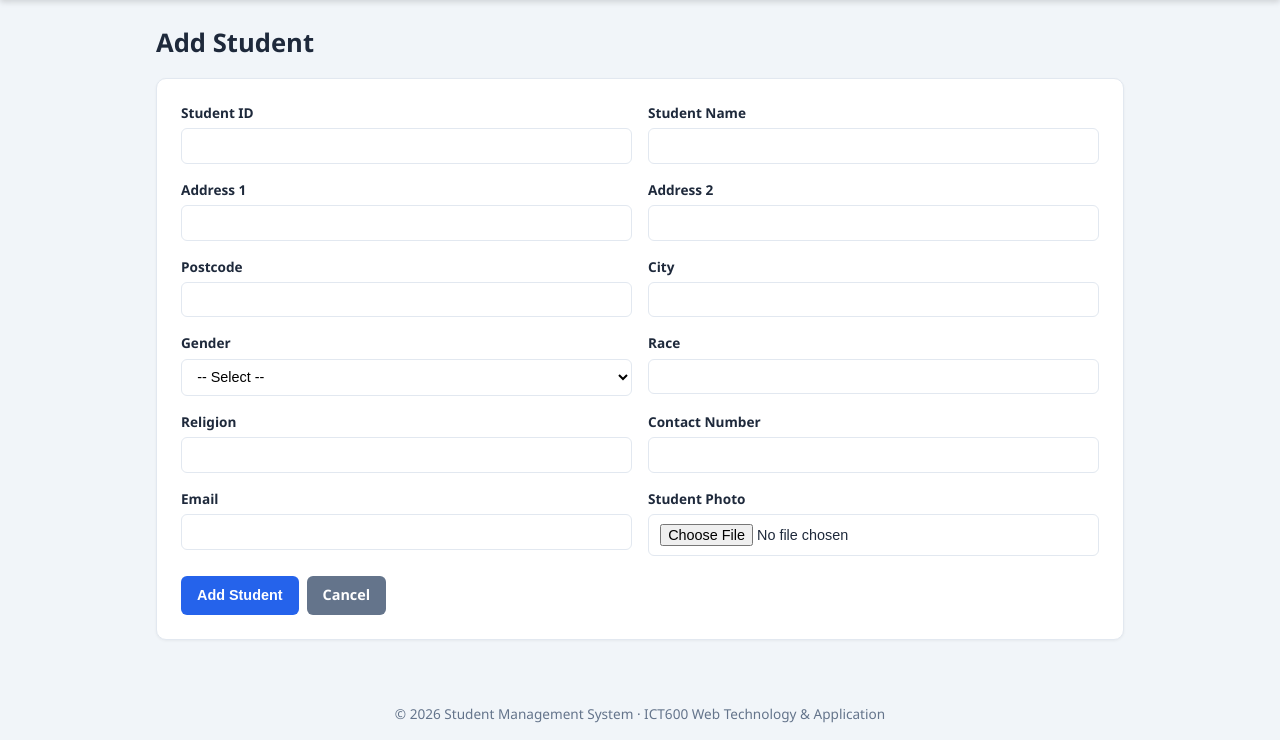
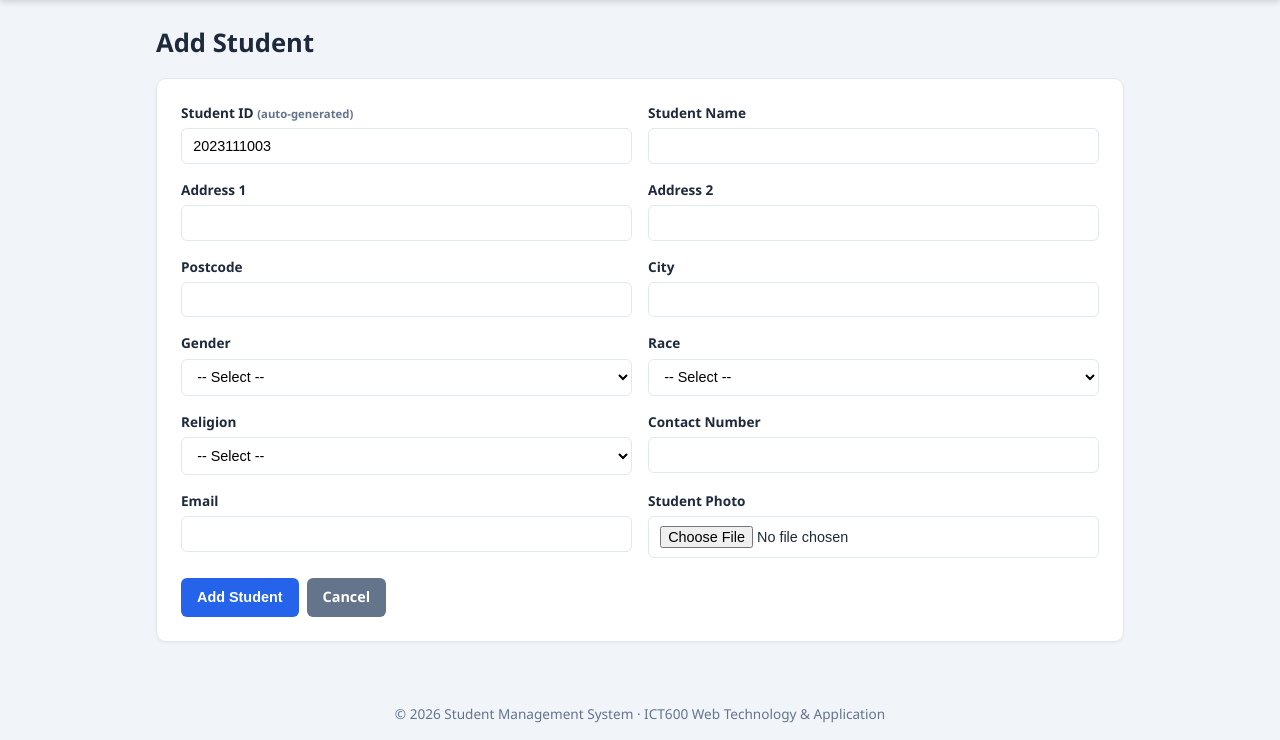
Before and after one commit to akluha72/uitm-sem6-student-management-system, a PHP site: page /add_student.php in a window 1280 px wide. Shown: the part 60-800 px from the top of the page. Run offline with PHP 8.4, Linux system fonts and the light colour scheme; the visitor is signed in with stand-in values (Sample User, id 1); data comes from the database, SQL or seed files in the repository.

Commit message:
auto studentID, religion and race dropdown

```diff
--- a/add_student.php
+++ b/add_student.php
@@ -6,18 +6,19 @@ $error   = '';
 $student = [];     // empty form
 
 if ($_SERVER['REQUEST_METHOD'] === 'POST') {
-    // Collect and trim input.
-    $fields = ['student_id','name','address1','address2','postcode','city',
+    // Collect and trim input (student_id is auto-generated, not taken from the form).
+    $fields = ['name','address1','address2','postcode','city',
                'gender','race','religion','contact','email'];
     foreach ($fields as $f) {
         $student[$f] = trim($_POST[$f] ?? '');
     }
 
+    // Generate the Student ID server-side so it is always unique and current.
+    $student['student_id'] = get_next_student_id($conn);
+
     // Basic validation.
-    if ($student['student_id'] === '' || $student['name'] === '' || $student['email'] === '') {
-        $error = 'Student ID, Name and Email are required.';
-    } elseif (student_id_exists($conn, $student['student_id'])) {
-        $error = 'That Student ID already exists.';
+    if ($student['name'] === '' || $student['email'] === '') {
+        $error = 'Name and Email are required.';
     } else {
         try {
             $student['photo'] = handle_photo_upload('photo');
@@ -30,8 +31,12 @@ if ($_SERVER['REQUEST_METHOD'] === 'POST') {
     }
 }
 
+// Show a preview of the ID that will be assigned.
+$student['student_id'] = get_next_student_id($conn);
+
 $page_title   = 'Add Student';
 $submit_label = 'Add Student';
+$autogen_id   = true;   // render Student ID as read-only / auto-generated
 require_once __DIR__ . '/includes/header.php';
 ?>
 <h1>Add Student</h1>
--- a/includes/queries.php
+++ b/includes/queries.php
@@ -52,6 +52,22 @@ function get_student_by_id(mysqli $conn, int $id): ?array
     $row = $stmt->get_result()->fetch_assoc();
     $stmt->close();
     return $row ?: null;
+}
+
+/**
+ * Generate the next Student ID by incrementing the largest existing one.
+ * Continues the numeric sequence (e.g. 2023111002 -> 2023111003).
+ * Falls back to a base value when the table is empty.
+ */
+function get_next_student_id(mysqli $conn): string
+{
+    $sql = "SELECT MAX(CAST(student_id AS UNSIGNED)) AS max_id FROM student";
+    $row = $conn->query($sql)->fetch_assoc();
+    $max = (int)($row['max_id'] ?? 0);
+    if ($max <= 0) {
+        $max = 2023111000;   // base when table is empty
+    }
+    return (string)($max + 1);
 }
 
 /** Check whether a student_id already exists (optionally excluding one id). */
--- a/includes/student_form.php
+++ b/includes/student_form.php
@@ -11,6 +11,11 @@ $v = function (string $k) use ($student) {
 $selected = function (string $k, string $val) use ($student) {
     return (($student[$k] ?? '') === $val) ? 'selected' : '';
 };
+$autogen_id = $autogen_id ?? false;
+
+// Standard Malaysian options.
+$races     = ['Malay', 'Chinese', 'Indian', 'Bumiputera Sabah', 'Bumiputera Sarawak', 'Orang Asli', 'Others'];
+$religions = ['Islam', 'Buddhism', 'Christianity', 'Hinduism', 'Sikhism', 'Taoism', 'Others'];
 ?>
 <form method="post" enctype="multipart/form-data">
     <?php if (!empty($student['id'])): ?>
@@ -18,8 +23,9 @@ $selected = function (string $k, string $val) use ($student) {
     <?php endif; ?>
     <div class="form-grid">
         <div class="form-group">
-            <label>Student ID</label>
-            <input type="text" name="student_id" value="<?= $v('student_id') ?>" required>
+            <label>Student ID <?= $autogen_id ? '<small class="muted">(auto-generated)</small>' : '' ?></label>
+            <input type="text" name="student_id" value="<?= $v('student_id') ?>"
+                   <?= $autogen_id ? 'readonly' : 'required' ?>>
         </div>
         <div class="form-group">
             <label>Student Name</label>
@@ -51,11 +57,21 @@ $selected = function (string $k, string $val) use ($student) {
         </div>
         <div class="form-group">
             <label>Race</label>
-            <input type="text" name="race" value="<?= $v('race') ?>" required>
+            <select name="race" required>
+                <option value="">-- Select --</option>
+                <?php foreach ($races as $r): ?>
+                    <option value="<?= e($r) ?>" <?= $selected('race', $r) ?>><?= e($r) ?></option>
+                <?php endforeach; ?>
+            </select>
         </div>
         <div class="form-group">
             <label>Religion</label>
-            <input type="text" name="religion" value="<?= $v('religion') ?>" required>
+            <select name="religion" required>
+                <option value="">-- Select --</option>
+                <?php foreach ($religions as $r): ?>
+                    <option value="<?= e($r) ?>" <?= $selected('religion', $r) ?>><?= e($r) ?></option>
+                <?php endforeach; ?>
+            </select>
         </div>
         <div class="form-group">
             <label>Contact Number</label>
```
Also changed, not shown: uploads/student_6a3bb2697273c0.51053888.png (added).
